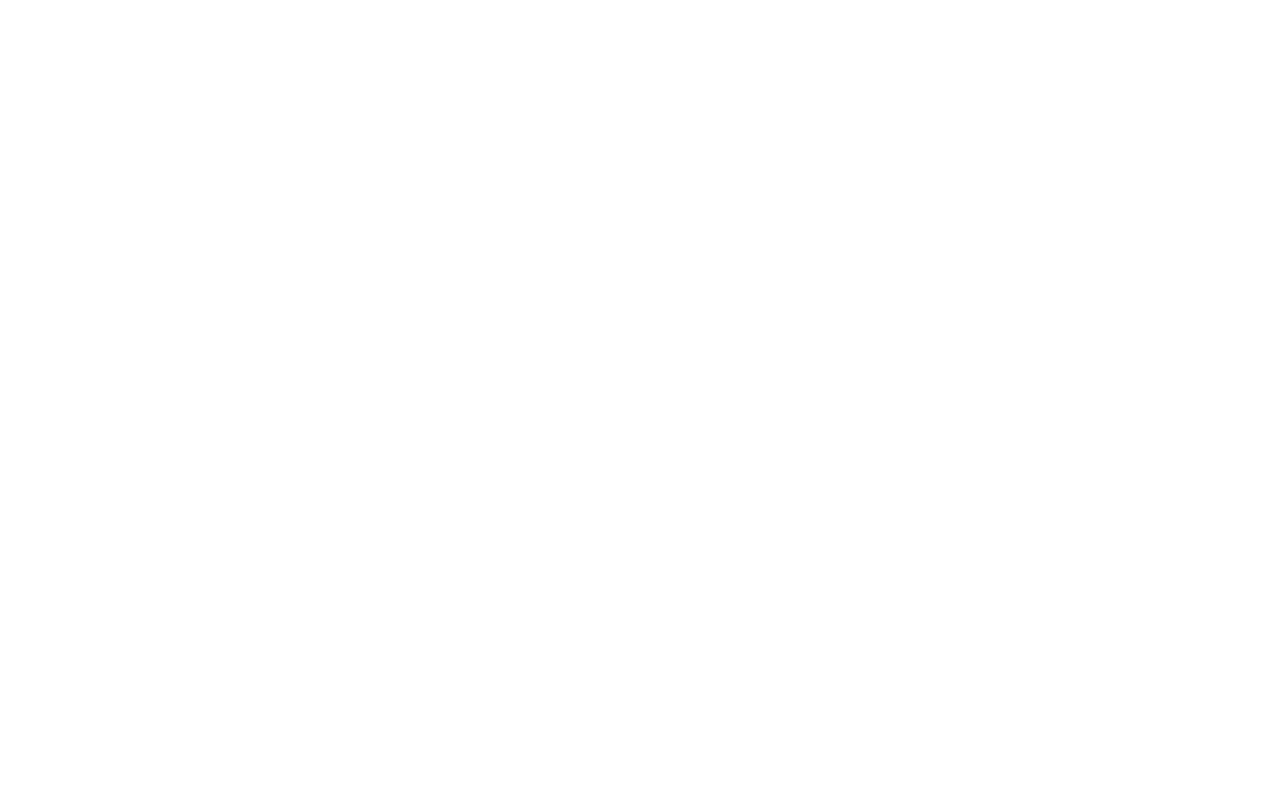
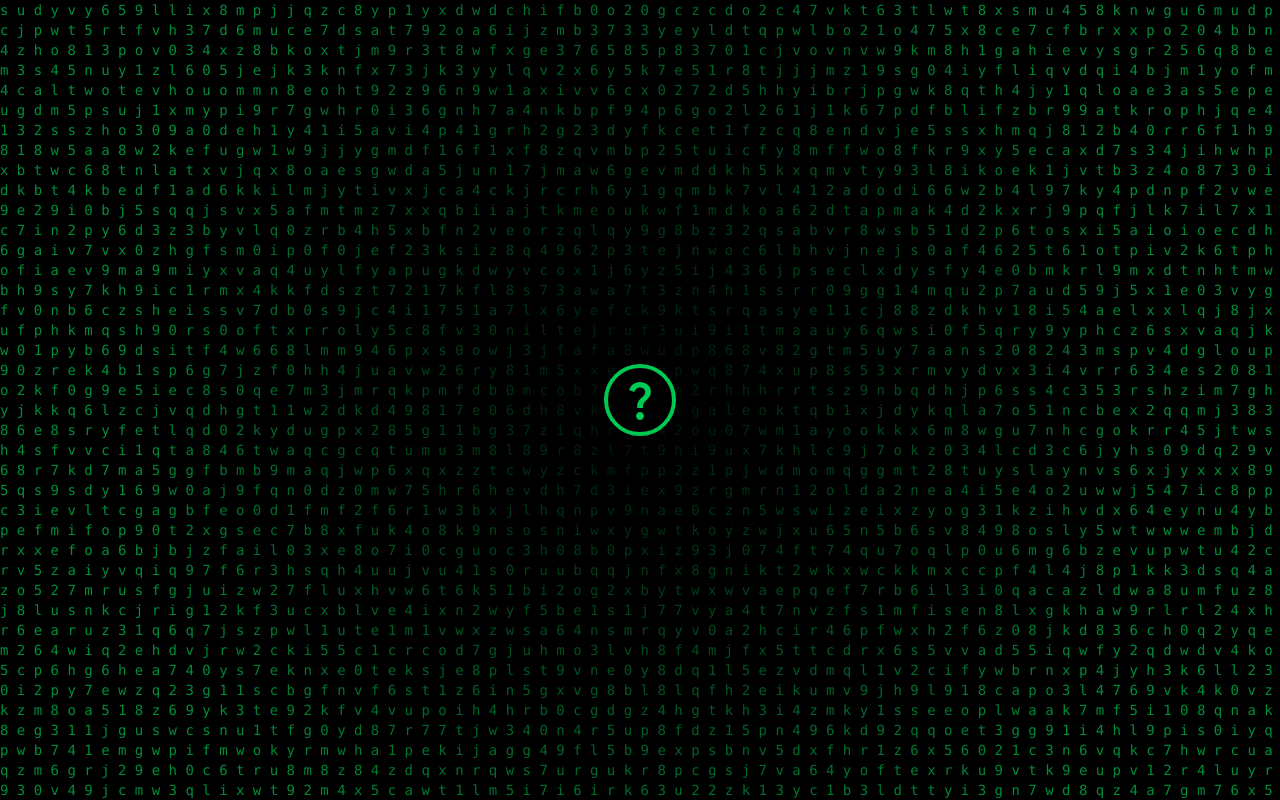
Before and after one commit to here-is-ivan/personal-website, a React (Vite) app: page / in a window 1280 px wide. Built offline with nearby package versions, Linux system fonts and the light colour scheme.

Commit message:
greeting section

```diff
--- a/package.json
+++ b/package.json
@@ -15,6 +15,7 @@
     "gsap": "^3.13.0",
     "react": "^19.1.1",
     "react-dom": "^19.1.1",
+    "react-icons": "^5.5.0",
     "tailwindcss": "^4.1.12"
   },
   "devDependencies": {
--- a/src/App.tsx
+++ b/src/App.tsx
@@ -1,8 +1,11 @@
+import GreetingScreen from '@/components/GreetingScreen';
+
 const App = () => {
   return (
     <>
+      <GreetingScreen />
     </>
-  )
-}
+  );
+};
 
-export default App
+export default App;
--- /dev/null
+++ b/src/components/GreetingScreen.tsx
@@ -0,0 +1,164 @@
+import React, { useRef, useEffect, useState } from 'react';
+import MarioCoderGIF from '@/assets/mario-coder.gif';
+import gsap from 'gsap';
+import { useGSAP } from '@gsap/react';
+import { MdQuestionMark } from 'react-icons/md';
+
+const GreetingScreen = () => {
+  const [isQuestionClicked, setIsQuestionClicked] = useState(false);
+
+  return (
+    <section className='w-dvw h-dvh relative'>
+      <div className='bg-black w-full h-full absolute inset-0 flex justify-center items-center'>
+        <div
+          className={`absolute text-green-500 text-5xl hover:scale-125 z-20 border-4 border-green-500 bg-black rounded-full p-2 hover:text-black hover:bg-green-500 duration-500 ${
+            isQuestionClicked ? 'opacity-0 cursor-default' : 'cursor-pointer'
+          }`}
+          onClick={() => {
+            if (!isQuestionClicked) {
+              setIsQuestionClicked(true);
+            }
+          }}
+        >
+          <MdQuestionMark />
+        </div>
+        {isQuestionClicked && <TextIntroduction />}
+        <MatrixBackground isQuestionClicked={isQuestionClicked} />
+      </div>
+      <div className='absolute left-0 top-0 h-full w-full -z-10'>
+        <img
+          src={MarioCoderGIF}
+          alt=''
+          className='h-full w-full object-cover'
+        />
+      </div>
+    </section>
+  );
+};
+
+const MatrixBackground = ({
+  isQuestionClicked,
+}: {
+  isQuestionClicked: boolean;
+}) => {
+  const chars = 'abcdefghijklmnopqrstuvwxyz1234567890';
+  const getRandomChar = () => chars[Math.floor(Math.random() * chars.length)];
+  const backgroundRef = useRef<HTMLDivElement>(null);
+  const [matrix, setMatrix] = useState<string[]>([]);
+
+  useEffect(() => {
+    const updateMatrix = () => {
+      const charWidth = 16; // px
+      const charHeight = 16; // px
+      const width = backgroundRef.current?.offsetWidth || window.innerWidth;
+      const height = backgroundRef.current?.offsetHeight || window.innerHeight;
+      const cols = Math.floor(width / charWidth);
+      const rows = Math.floor(height / charHeight);
+      const newMatrix = Array.from({ length: rows }, () =>
+        Array.from({ length: cols }, getRandomChar).join(' ')
+      );
+      setMatrix(newMatrix);
+    };
+    updateMatrix();
+    window.addEventListener('resize', updateMatrix);
+    window.addEventListener('mousemove', updateMatrix);
+    return () => {
+      window.removeEventListener('resize', updateMatrix);
+      window.removeEventListener('mousemove', updateMatrix);
+    };
+  }, []);
+
+  return (
+    <div
+      className={`absolute inset-0 z-0 pointer-events-none duration-500 ${
+        isQuestionClicked ? 'opacity-0' : ''
+      }`}
+    >
+      <div
+        className='text-green-500 opacity-70 font-mono absolute inset-0 whitespace-pre select-none text-sm overflow-hidden'
+        ref={backgroundRef}
+        style={{
+          maskImage:
+            'radial-gradient(circle at 50% 50%, rgba(0,0,0,0.1) 0%, rgba(0,0,0,1) 70%)',
+          WebkitMaskImage:
+            'radial-gradient(circle at 50% 50%, rgba(0,0,0,0.1) 0%, rgba(0,0,0,1) 70%)',
+        }}
+      >
+        {matrix.join('\n')}
+      </div>
+    </div>
+  );
+};
+
+const TextIntroduction = () => {
+  const textParentRef = useRef(null);
+  const subtitleBlockRef = useRef(null);
+
+  useGSAP(() => {
+    if (!textParentRef.current) return;
+    const children = (textParentRef.current as HTMLElement).children;
+    gsap.set(children, {
+      opacity: 0,
+      y: 20,
+      filter: 'blur(16px)',
+      scale: 1.1,
+    });
+    gsap.to(children, {
+      delay: 1.5,
+      opacity: 1,
+      y: 0,
+      filter: 'blur(0px)',
+      scale: 1,
+      duration: 1.2,
+      ease: 'power4.out',
+      stagger: 0.15,
+    });
+
+    if (subtitleBlockRef.current) {
+      gsap.set(subtitleBlockRef.current, {
+        opacity: 0,
+        x: -20,
+        filter: 'blur(16px)',
+      });
+      gsap.to(subtitleBlockRef.current, {
+        delay: 2.75,
+        duration: 2,
+        opacity: 1,
+        x: 0,
+        filter: 'blur(0px)',
+        ease: 'power4.out',
+      });
+    }
+  }, []);
+
+  return (
+    <header className='relative text-white flex items-center justify-center w-full h-full z-10 p-8 sm:p-16'>
+      <div className='w-full md:w-1/2'>
+        <h1
+          className='flex max-w-96 flex-wrap gap-4 text-6xl font-black mb-8'
+          ref={textParentRef}
+        >
+          <div>Hi,</div>
+          <div>My</div>
+          <div>Name</div>
+          <div>Is</div>
+          <div
+            style={{
+              background: 'linear-gradient(to top left,#0fd850,#f9f047)',
+              WebkitBackgroundClip: 'text',
+              WebkitTextFillColor: 'transparent',
+            }}
+          >
+            Ivan
+          </div>
+        </h1>
+        <p className='text-xl leading-relaxed' ref={subtitleBlockRef}>
+          Full-stack software engineer with 1 year of experience building
+          scalable web applications, skilled in React, TypeScript, and Node.js
+        </p>
+      </div>
+    </header>
+  );
+};
+
+export default GreetingScreen;
--- a/tsconfig.app.json
+++ b/tsconfig.app.json
@@ -21,7 +21,11 @@
     "noUnusedParameters": true,
     "erasableSyntaxOnly": true,
     "noFallthroughCasesInSwitch": true,
-    "noUncheckedSideEffectImports": true
+    "noUncheckedSideEffectImports": true,
+    "baseUrl": ".",
+    "paths": {
+      "@/*": ["src/*"]
+    }
   },
   "include": ["src"]
 }
```
Also changed, not shown: 1 other file (tests, documents, lock files or other folders).
